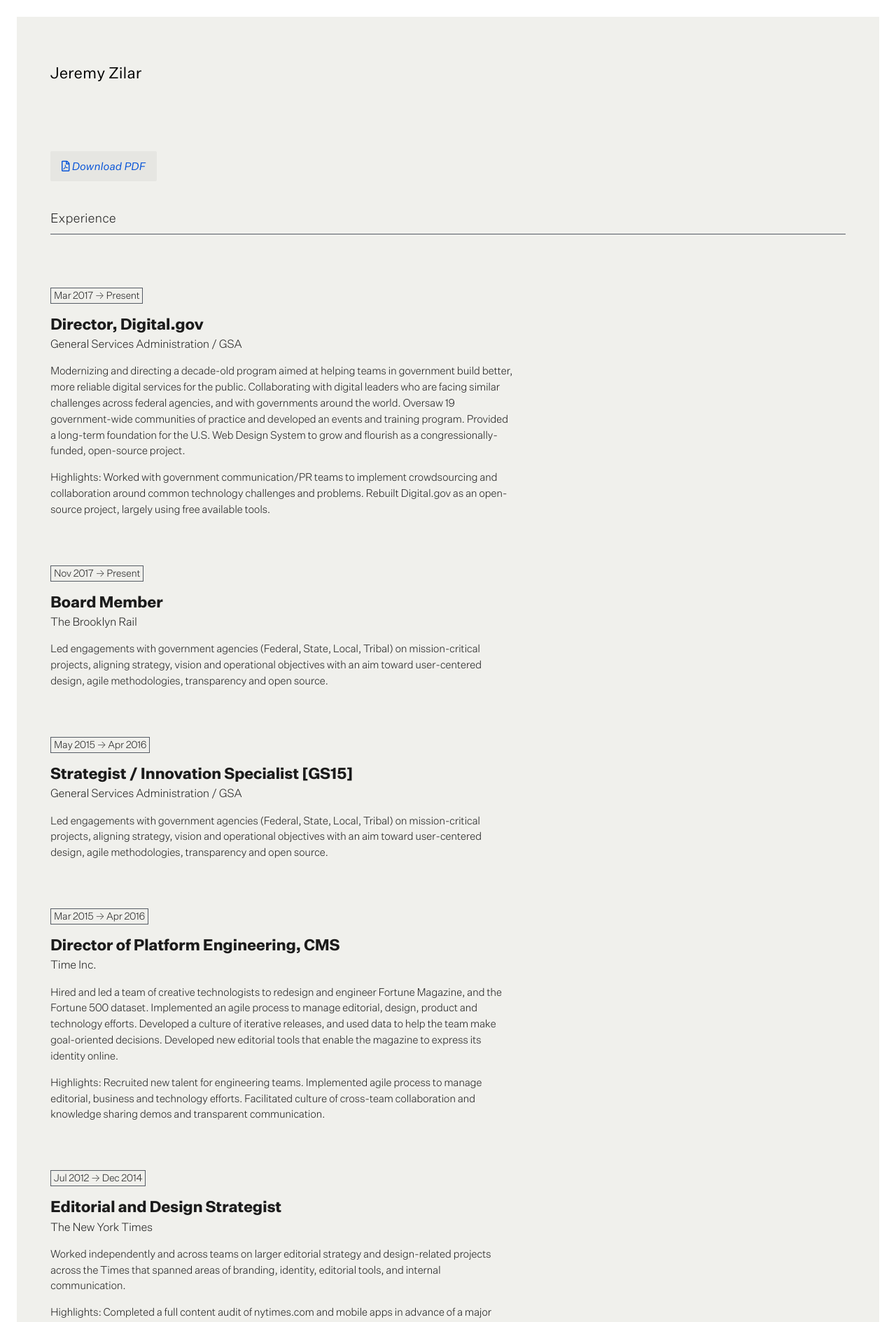
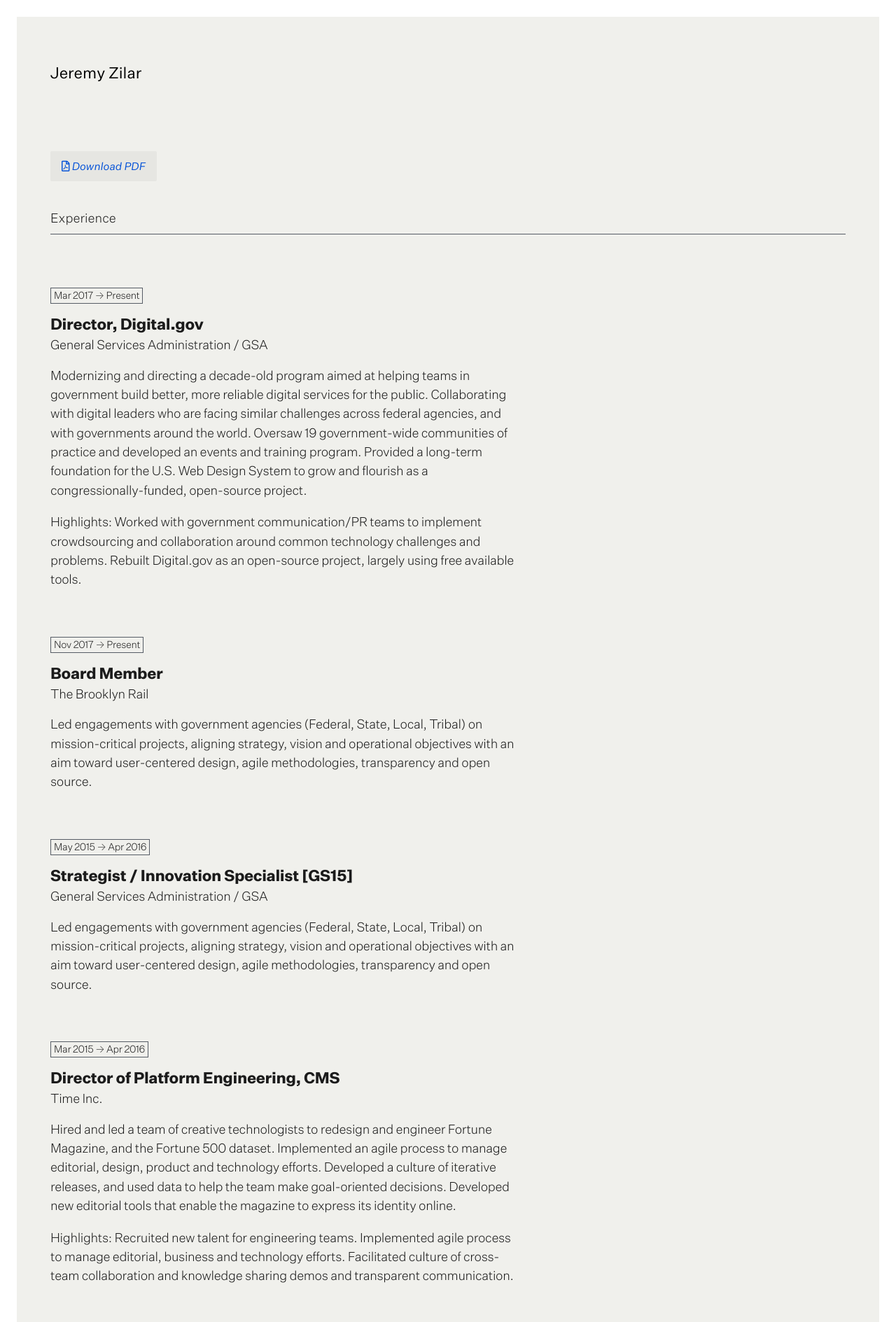
Before and after one commit to jeremyzilar/jeremyzilar.com, a Jekyll site: the page built from _pages/work/resume.md, in a window 1280 px wide. Shown: the top 1889 px of the page at 70% size. Built offline with Jekyll 4.4.1, drawn with Linux system fonts in a browser that asks for light colours; nearby versions of some CDN libraries.

Commit message:
bump up font size on resume

```diff
--- a/src/_resume.scss
+++ b/src/_resume.scss
@@ -48,13 +48,13 @@
     h4{
       @include u-margin(0);
       @include u-margin-bottom(2);
-      @include u-font('sans', 'sm');
+      @include u-font('sans', 'md');
       @include u-text('thin');
     }
     .desc{
       p{
         @include u-text('light');
-        @include u-font('sans', 'xs');
+        @include u-font('sans', 'md');
         &:first-child{
           @include u-margin-top(0);
         }
```
Also changed, not shown: assets/dist/styles.css, 1 other file.
